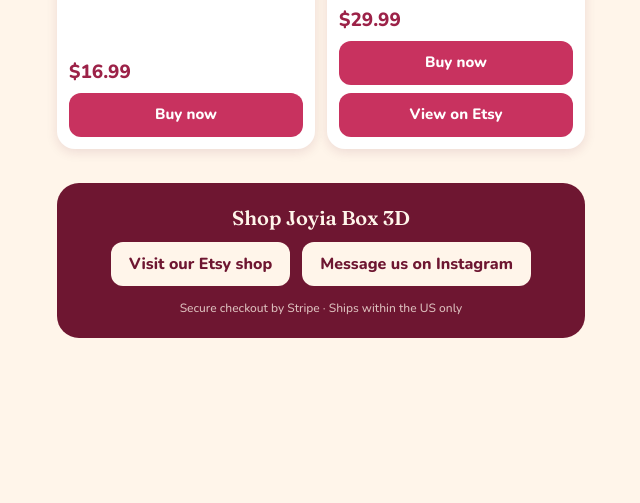
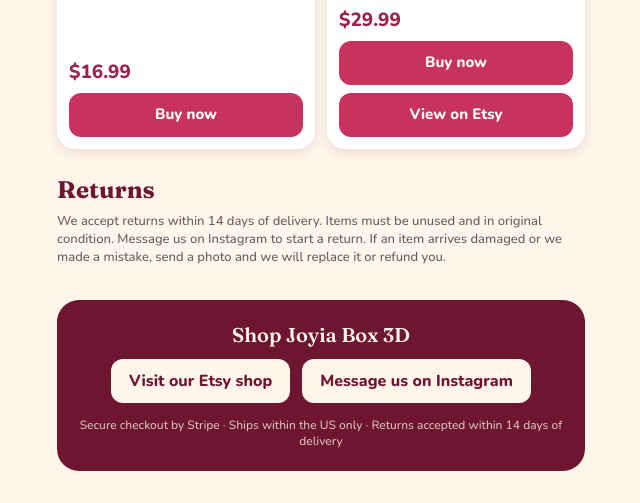
Before and after one commit to profericksonf-coder/joyia-links, a plain HTML site: page src/index.html in a window 1280 px wide. Shown: the part 9411-9914 px from the top of the page, without its empty margins (319-959 px from the left). Before the commit the page ends 9781 px from the top, so only its background shows below. Drawn offline with nearby package versions, Linux system fonts and the light colour scheme.

Commit message:
Add 14-day return policy to the Joyia Box 3D site

```diff
--- a/src/index.html
+++ b/src/index.html
@@ -205,5 +205,6 @@ footer small{display:block;margin-top:14px;opacity:.75;font-size:12px}
   <div class="info"><h3>Santa Chimney Advent Calendar</h3><p class="sub">24-piece Christmas countdown.</p>
   <div class="row"><span class="price">$29.99</span><a class="buy" href="https://buy.stripe.com/eVq3co6oG4F63f15PK5EY0M" target="_blank" rel="noopener">Buy now</a><a class="buy" href="https://www.etsy.com/listing/4623202410" target="_blank" rel="noopener">View on Etsy</a></div></div>
 </article></div></section>
-  <footer><p>Shop Joyia Box 3D</p><a href="https://www.etsy.com/shop/JoyiaBox3D" target="_blank" rel="noopener">Visit our Etsy shop</a><a href="https://ig.me/m/joyiabox3d" target="_blank" rel="noopener">Message us on Instagram</a><small>Secure checkout by Stripe · Ships within the US only</small></footer>
+  <section id="returns"><h2>Returns</h2><p class="note">We accept returns within 14 days of delivery. Items must be unused and in original condition. Message us on Instagram to start a return. If an item arrives damaged or we made a mistake, send a photo and we will replace it or refund you.</p></section>
+  <footer><p>Shop Joyia Box 3D</p><a href="https://www.etsy.com/shop/JoyiaBox3D" target="_blank" rel="noopener">Visit our Etsy shop</a><a href="https://ig.me/m/joyiabox3d" target="_blank" rel="noopener">Message us on Instagram</a><small>Secure checkout by Stripe · Ships within the US only · Returns accepted within 14 days of delivery</small></footer>
 </main></body></html>
```
